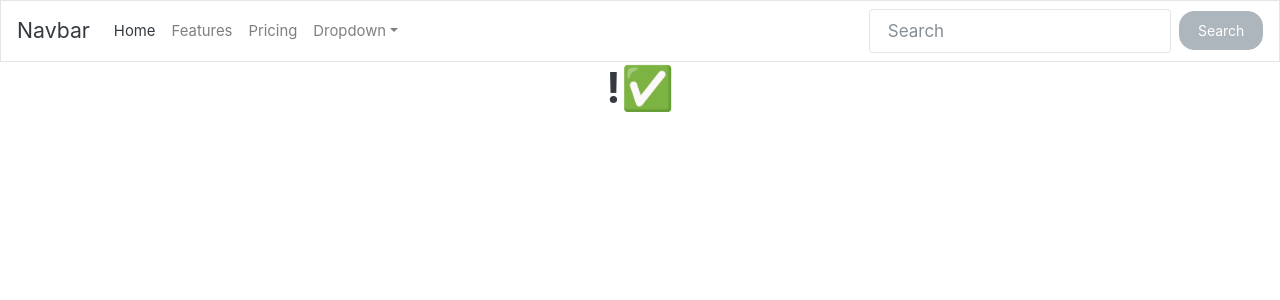
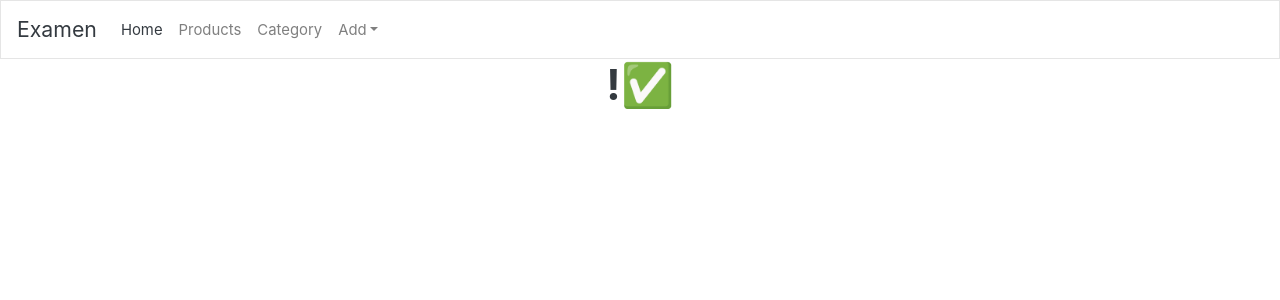
Before and after one commit to ryodes/examen, a Symfony app: template templates/home/index.html.twig in a window 1280 px wide. Shown: the top 300 px of the page. Run offline with Twig, Linux system fonts and the light colour scheme; the template is opened without the code that fills it, so the values that code supplies are empty; some libraries are stand-ins or nearby versions.

Commit message:
update nav

```diff
--- a/templates/nav.html.twig
+++ b/templates/nav.html.twig
@@ -1,5 +1,5 @@
 <nav class="navbar navbar-expand-lg navbar-light bg-light">
-    <a class="navbar-brand" href="#">Navbar</a>
+    <a class="navbar-brand" href="{{path('home')}}">Examen</a>
     <button class="navbar-toggler" type="button" data-toggle="collapse" data-target="#navbarColor03" aria-controls="navbarColor03" aria-expanded="false" aria-label="Toggle navigation">
       <span class="navbar-toggler-icon"></span>
     </button>
@@ -7,30 +7,24 @@
     <div class="collapse navbar-collapse" id="navbarColor03">
       <ul class="navbar-nav mr-auto">
         <li class="nav-item active">
-          <a class="nav-link" href="#">Home
+          <a class="nav-link" href="{{path('home')}}">Home
             <span class="sr-only">(current)</span>
           </a>
         </li>
         <li class="nav-item">
-          <a class="nav-link" href="#">Features</a>
+          <a class="nav-link" href="{{path('product_index')}}">Products</a>
         </li>
         <li class="nav-item">
-          <a class="nav-link" href="#">Pricing</a>
+          <a class="nav-link" href="{{path('category_index')}}">Category</a>
         </li>
         <li class="nav-item dropdown">
-          <a class="nav-link dropdown-toggle" data-toggle="dropdown" href="#" role="button" aria-haspopup="true" aria-expanded="false">Dropdown</a>
+          <a class="nav-link dropdown-toggle" data-toggle="dropdown" href="#" role="button" aria-haspopup="true" aria-expanded="false">Add</a>
           <div class="dropdown-menu">
-            <a class="dropdown-item" href="#">Action</a>
-            <a class="dropdown-item" href="#">Another action</a>
-            <a class="dropdown-item" href="#">Something else here</a>
+            <a class="dropdown-item" href="{{path('product_new')}}">Product</a>
             <div class="dropdown-divider"></div>
-            <a class="dropdown-item" href="#">Separated link</a>
+            <a class="dropdown-item" href="{{path('category_new')}}">Category</a>
           </div>
         </li>
       </ul>
-      <form class="form-inline my-2 my-lg-0">
-        <input class="form-control mr-sm-2" type="text" placeholder="Search">
-        <button class="btn btn-secondary my-2 my-sm-0" type="submit">Search</button>
-      </form>
     </div>
   </nav>
```
